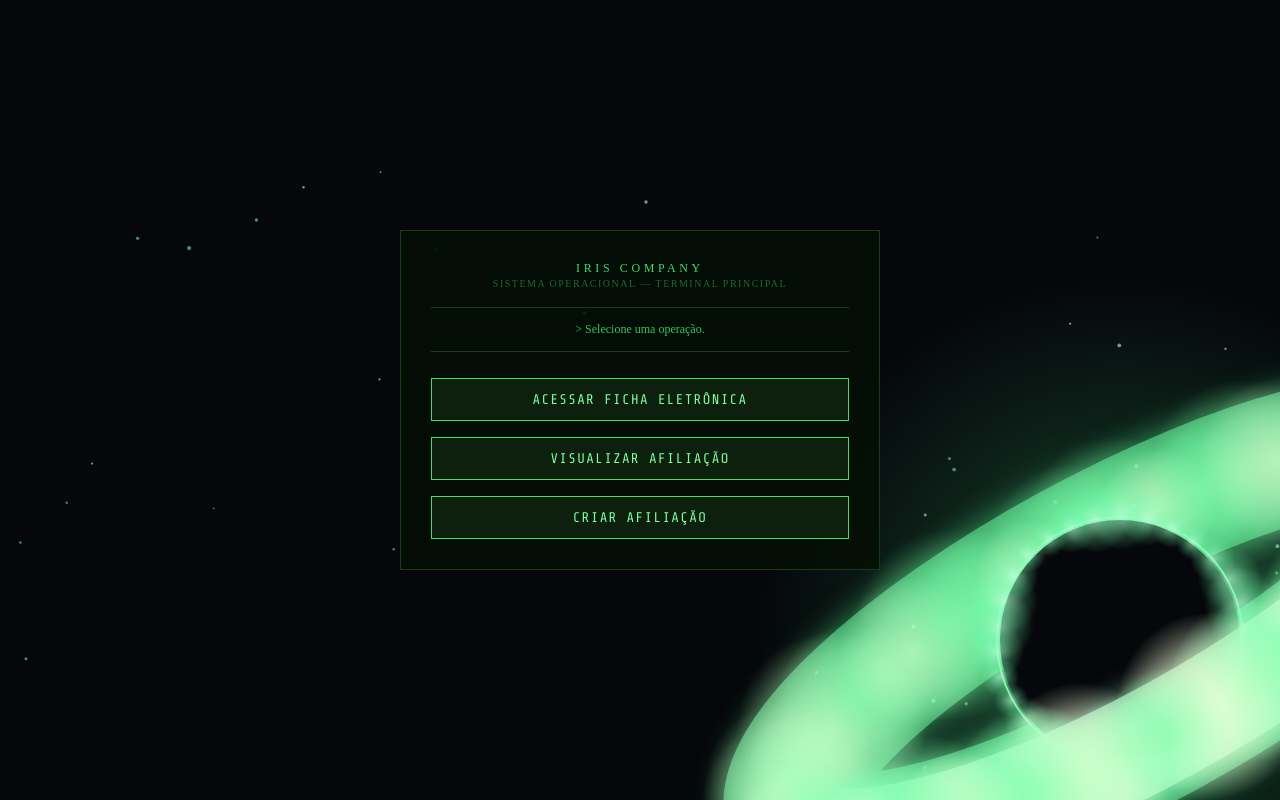
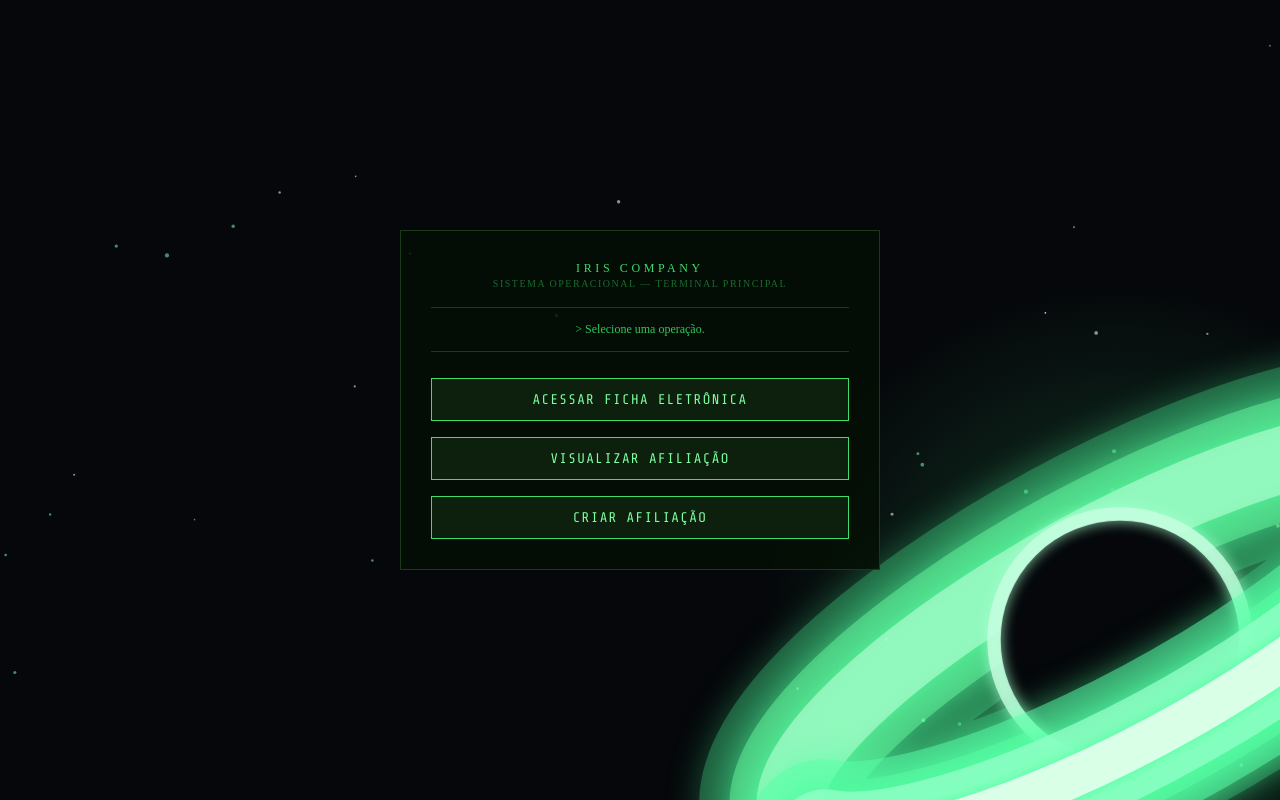
Before and after one commit to GusZerkk/Umbra09-Servidor, a website: page public/index.html in a window 1280 px wide. Drawn offline with nearby package versions, Linux system fonts and the light colour scheme; animation ran at ten frames a second.

Commit message:
Update index.html

```diff
--- a/public/index.html
+++ b/public/index.html
@@ -206,93 +206,52 @@ function MatrixRain() {
             const t = ts / 1000;
             const rot = -0.5;
             const rx = eventHorizon * 3.1, ry = eventHorizon * 0.85;
-            function ellipsePoint(a) {
-                const x0 = rx * Math.cos(a), y0 = ry * Math.sin(a);
-                return { x: cx + x0 * Math.cos(rot) - y0 * Math.sin(rot), y: cy + x0 * Math.sin(rot) + y0 * Math.cos(rot) };
-            }
-            const NUM_BLOBS = 48;
-            const baseAngle = t * 0.12;
-            const blobs = Array.from({ length: NUM_BLOBS }, (_, i) => {
-                const a = (baseAngle + (i / NUM_BLOBS) * Math.PI * 2) % (Math.PI * 2);
-                const p = ellipsePoint(a);
-                const front = a > Math.PI * 0.12 && a < Math.PI * 0.88;
-                const size = eventHorizon * (0.62 + 0.18 * Math.sin(t * 0.8 + i * 1.7));
-                return { x: p.x, y: p.y, size, front, seed: i };
-            });
-            function drawBlob(b) {
-                const g = ctx.createRadialGradient(b.x, b.y, 0, b.x, b.y, b.size);
-                const tone = b.seed % 3 === 0 ? "255,255,220" : "130,255,175";
-                g.addColorStop(0, `rgba(${tone},0.6)`);
-                g.addColorStop(0.55, `rgba(${tone},0.28)`);
-                g.addColorStop(1, `rgba(${tone},0)`);
-                ctx.fillStyle = g;
+            function ringLayer(startA, endA, widthFactor, blur, color) {
+                ctx.save();
+                ctx.strokeStyle = color;
+                ctx.lineWidth = eventHorizon * widthFactor;
+                ctx.lineCap = "round";
+                ctx.shadowColor = "#4dffa0";
+                ctx.shadowBlur = blur;
                 ctx.beginPath();
-                ctx.arc(b.x, b.y, b.size, 0, Math.PI * 2);
-                ctx.fill();
+                ctx.ellipse(cx, cy, rx, ry, rot, startA, endA);
+                ctx.stroke();
+                ctx.restore();
             }
             // halo suave ao redor de tudo
             const glowR = eventHorizon + 10 + Math.sin(t / 3) * 4;
             const grad = ctx.createRadialGradient(cx, cy, eventHorizon * 0.6, cx, cy, glowR + eventHorizon * 1.9);
-            grad.addColorStop(0, "rgba(90,255,150,0.32)");
-            grad.addColorStop(0.5, "rgba(60,200,120,0.13)");
+            grad.addColorStop(0, "rgba(90,255,150,0.28)");
+            grad.addColorStop(0.5, "rgba(60,200,120,0.11)");
             grad.addColorStop(1, "rgba(60,200,120,0)");
             ctx.fillStyle = grad;
             ctx.beginPath();
             ctx.arc(cx, cy, glowR + eventHorizon * 1.9, 0, Math.PI * 2);
             ctx.fill();
-            // base espessa do disco (atrás do buraco) — fecha o espaço vazio
-            ctx.save();
-            ctx.strokeStyle = "rgba(110,255,165,0.5)";
-            ctx.lineWidth = eventHorizon * 1.1;
-            ctx.shadowColor = "#5aff9a";
-            ctx.shadowBlur = 30;
-            ctx.beginPath();
-            ctx.ellipse(cx, cy, rx, ry, rot, 0, Math.PI * 2);
-            ctx.stroke();
-            ctx.restore();
-            // turbulência densa (nuvens girando) que passa atrás do buraco
-            blobs.filter((b) => !b.front).forEach(drawBlob);
+            // disco (parte de trás) — camadas limpas, de fora (larga e fraca) pra dentro (fina e forte)
+            ringLayer(0, Math.PI * 2, 1.5, 34, "rgba(70,220,140,0.30)");
+            ringLayer(0, Math.PI * 2, 1.0, 22, "rgba(110,255,165,0.45)");
+            ringLayer(0, Math.PI * 2, 0.55, 14, "rgba(190,255,215,0.6)");
             // o buraco em si
             ctx.fillStyle = "#05070a";
             ctx.beginPath();
             ctx.arc(cx, cy, eventHorizon, 0, Math.PI * 2);
             ctx.fill();
-            // anel fino e brilhante (horizonte de eventos)
+            // anel fino e brilhante colado no contorno (efeito de lente gravitacional)
             ctx.save();
-            ctx.strokeStyle = "rgba(150,255,190,0.85)";
-            ctx.lineWidth = 2;
-            ctx.shadowColor = "#7dffb0";
-            ctx.shadowBlur = 16;
+            ctx.strokeStyle = "rgba(200,255,225,0.8)";
+            ctx.lineWidth = eventHorizon * 0.1 + 1.5;
+            ctx.shadowColor = "#a8ffcf";
+            ctx.shadowBlur = 14;
             ctx.beginPath();
-            ctx.arc(cx, cy, eventHorizon + 3, 0, Math.PI * 2);
+            ctx.arc(cx, cy, eventHorizon + eventHorizon * 0.05, 0, Math.PI * 2);
             ctx.stroke();
             ctx.restore();
-            // auréola de luz colada no contorno do buraco (efeito de lente gravitacional, dá a volta inteira)
-            const HALO_BLOBS = 30;
-            for (let i = 0; i < HALO_BLOBS; i++) {
-                const a = (i / HALO_BLOBS) * Math.PI * 2 + t * 0.06;
-                const hr = eventHorizon + 4 + Math.sin(t * 0.9 + i * 1.3) * 2;
-                const hx = cx + Math.cos(a) * hr, hy = cy + Math.sin(a) * hr;
-                const hs = eventHorizon * (0.22 + 0.08 * Math.sin(t * 1.1 + i));
-                const hg = ctx.createRadialGradient(hx, hy, 0, hx, hy, hs);
-                hg.addColorStop(0, "rgba(190,255,220,0.65)");
-                hg.addColorStop(0.6, "rgba(120,255,175,0.22)");
-                hg.addColorStop(1, "rgba(120,255,175,0)");
-                ctx.fillStyle = hg;
-                ctx.beginPath();
-                ctx.arc(hx, hy, hs, 0, Math.PI * 2);
-                ctx.fill();
-            }
-            // base espessa do disco que cruza na frente
-            ctx.save();
-            ctx.strokeStyle = "rgba(180,255,210,0.65)";
-            ctx.lineWidth = eventHorizon * 0.85;
-            ctx.shadowColor = "#a8ffcf";
-            ctx.shadowBlur = 26;
-            ctx.beginPath();
-            ctx.ellipse(cx, cy, rx, ry, rot, Math.PI * 0.12, Math.PI * 0.88);
-            ctx.stroke();
-            ctx.restore();
+            // disco (parte da frente, mais brilhante, cruza sobre o buraco)
+            const fA = Math.PI * 0.1, fB = Math.PI * 0.9;
+            ringLayer(fA, fB, 1.3, 30, "rgba(90,255,170,0.5)");
+            ringLayer(fA, fB, 0.8, 20, "rgba(150,255,200,0.75)");
+            ringLayer(fA, fB, 0.34, 12, "rgba(225,255,235,0.95)");
             // turbulência densa que passa na frente do buraco
             blobs.filter((b) => b.front).forEach(drawBlob);
             // turbulência que passa na frente do buraco
```
